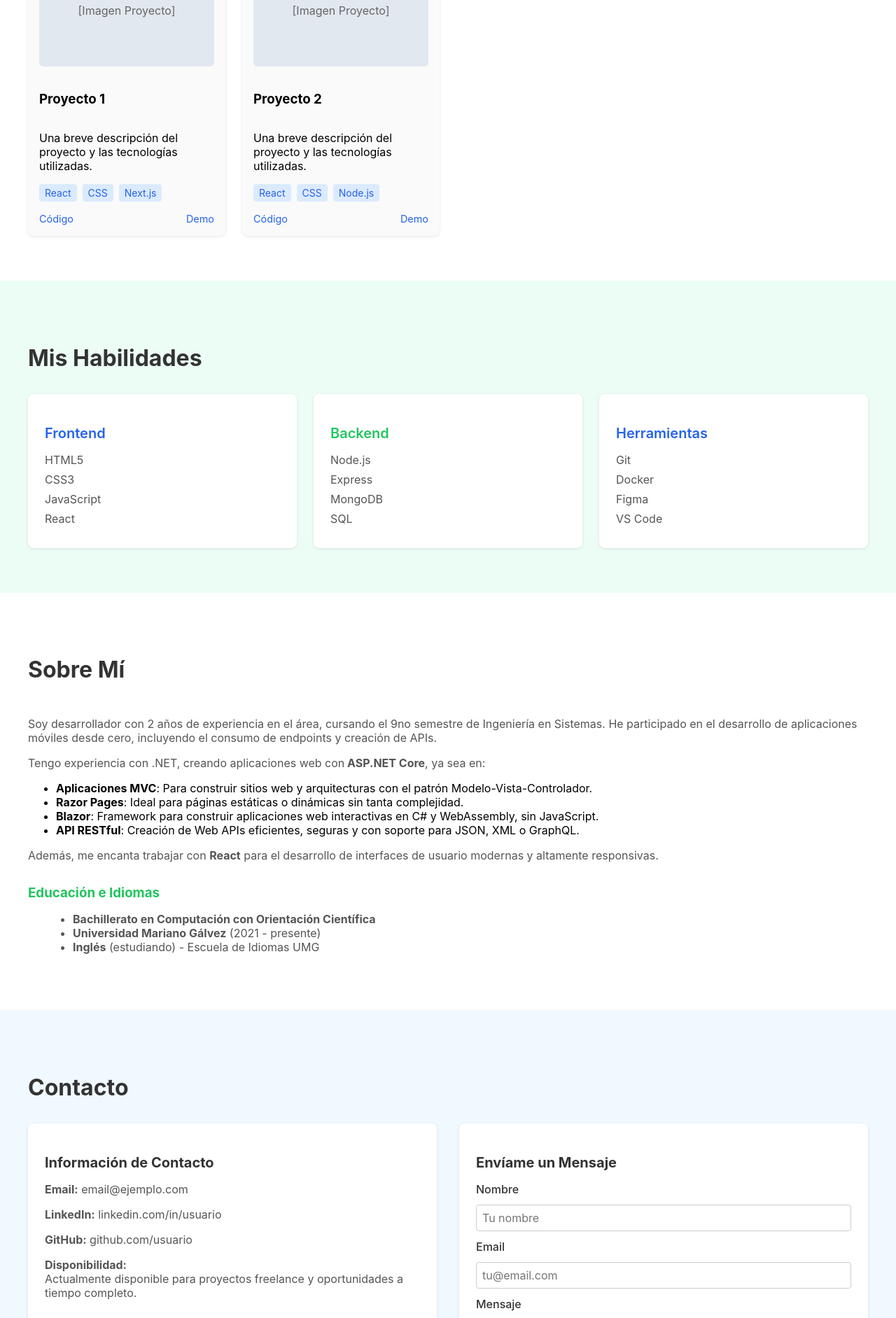
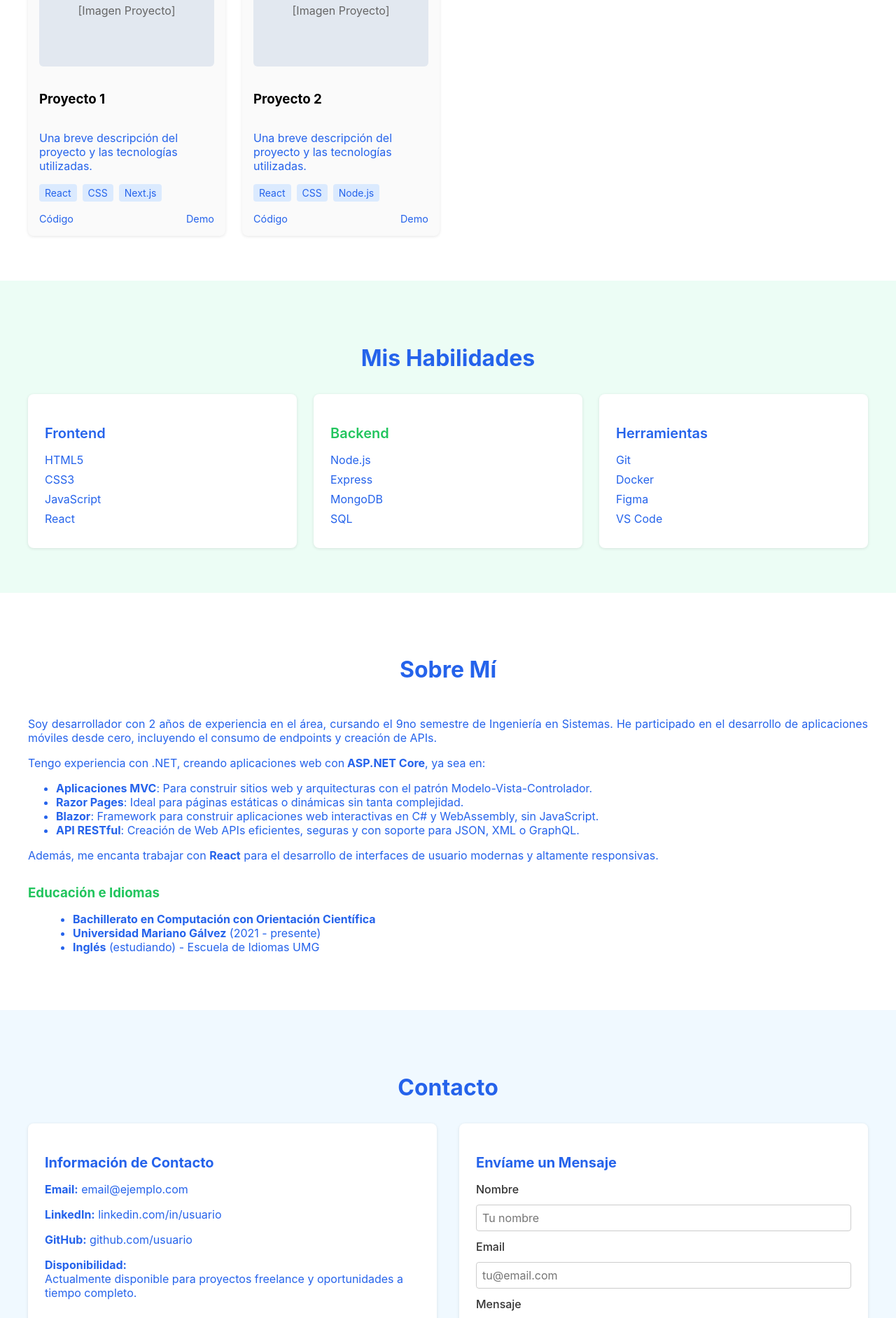
Before and after one commit to DanielValenz21/Portafolio2502, a React (Create React App) app: page / in a window 1280 px wide. Shown: the part 880-2763 px from the top of the page at 70% size. Built offline with nearby package versions, Linux system fonts and the light colour scheme.

Commit message:
se hicieron mejoras a la vista

```diff
--- a/src/App.css
+++ b/src/App.css
@@ -28,7 +28,7 @@
 }
 
 .navbar__links a {
-  color: #555;
+  color: #2563eb;
   text-decoration: none;
   font-weight: 500;
 }
@@ -63,7 +63,7 @@
 .hero__title {
   font-size: 2.5rem;
   font-weight: bold;
-  color: #333;
+  color: #2563eb;
 }
 
 .hero__title--highlight {
@@ -72,7 +72,7 @@
 
 .hero__subtitle {
   font-size: 1.125rem;
-  color: #555;
+  color: #2563eb;
   margin: 1rem 0 1.5rem 0;
 }
 
@@ -165,8 +165,9 @@
 .section-title {
   font-size: 2rem;
   font-weight: bold;
-  color: #333;
+  color: #2563eb; /* actualizado a azul */
   margin-bottom: 2rem;
+  text-align: center;
 }
 
 .projects__grid {
@@ -225,6 +226,10 @@
   text-decoration: underline;
 }
 
+/* Agregar regla para descripciones en Mis Proyectos */
+.project-card p {
+  color: #2563eb;
+}
 
 /* --- Skills --- */
 .skills {
@@ -278,7 +283,7 @@
 
 .skills__box li {
   margin-bottom: 0.5rem;
-  color: #555;
+  color: #2563eb;
 }
 /* --- AboutMe --- */
 .about {
@@ -295,8 +300,9 @@
 .section-title {
   font-size: 2rem;
   font-weight: bold;
-  color: #333; /* O el color que prefieras */
+  color: #2563eb; /* actualizado a azul */
   margin-bottom: 2rem;
+  text-align: center;
 }
 
 /* Eliminamos la parte de .about__image, ya no se usa */
@@ -314,7 +320,7 @@
 }
 
 .about__text p {
-  color: #555;
+  color: #2563eb;
   margin-bottom: 1rem;
 }
 
@@ -330,7 +336,7 @@
 
 .about__education-list ul {
   list-style: disc;
-  color: #555;
+  color: #2563eb;
 }
 
 /* --- Contact --- */
@@ -365,11 +371,11 @@
 .contact__info h3, .contact__form h3 {
   font-size: 1.25rem;
   margin-bottom: 1rem;
-  color: #333;
+  color: #2563eb;
 }
 
 .contact__info p {
-  color: #555;
+  color: #2563eb;
   margin-bottom: 0.75rem;
 }
 
--- a/src/components/AboutMe.jsx
+++ b/src/components/AboutMe.jsx
@@ -8,7 +8,7 @@ export default function AboutMe() {
 
         <div className="about__content">
           {/* Elimina la sección de imagen, para no dejar ese hueco */}
-          <div className="about__text">
+          <div className="about__text" style={{textAlign: 'justify'}}>
             <p>
               Soy desarrollador con 2 años de experiencia en el área, cursando el 9no semestre
               de Ingeniería en Sistemas. He participado en el desarrollo de aplicaciones móviles
@@ -19,10 +19,18 @@ export default function AboutMe() {
               <strong> ASP.NET Core</strong>, ya sea en:
             </p>
             <ul>
-              <li><strong>Aplicaciones MVC</strong>: Para construir sitios web y arquitecturas con el patrón Modelo-Vista-Controlador.</li>
-              <li><strong>Razor Pages</strong>: Ideal para páginas estáticas o dinámicas sin tanta complejidad.</li>
-              <li><strong>Blazor</strong>: Framework para construir aplicaciones web interactivas en C# y WebAssembly, sin JavaScript.</li>
-              <li><strong>API RESTful</strong>: Creación de Web APIs eficientes, seguras y con soporte para JSON, XML o GraphQL.</li>
+              <li style={{color: '#2563eb'}}>
+                <strong>Aplicaciones MVC</strong>: Para construir sitios web y arquitecturas con el patrón Modelo-Vista-Controlador.
+              </li>
+              <li style={{color: '#2563eb'}}>
+                <strong>Razor Pages</strong>: Ideal para páginas estáticas o dinámicas sin tanta complejidad.
+              </li>
+              <li style={{color: '#2563eb'}}>
+                <strong>Blazor</strong>: Framework para construir aplicaciones web interactivas en C# y WebAssembly, sin JavaScript.
+              </li>
+              <li style={{color: '#2563eb'}}>
+                <strong>API RESTful</strong>: Creación de Web APIs eficientes, seguras y con soporte para JSON, XML o GraphQL.
+              </li>
             </ul>
             <p>
               Además, me encanta trabajar con <strong>React</strong> para el desarrollo de interfaces de usuario modernas y
--- a/src/components/Footer.jsx
+++ b/src/components/Footer.jsx
@@ -1,4 +1,5 @@
 import React from 'react';
+import { FaGithub, FaLinkedinIn, FaEnvelope } from 'react-icons/fa';
 
 export default function Footer() {
   return (
@@ -6,9 +7,23 @@ export default function Footer() {
       <div className="footer__container">
         <p>© 2025 Todos los derechos reservados</p>
         <div className="footer__links">
-          <a href="https://github.com/usuario" target="_blank" rel="noreferrer">GitHub</a>
-          <a href="https://linkedin.com/in/usuario" target="_blank" rel="noreferrer">LinkedIn</a>
-          <a href="mailto:email@ejemplo.com">Email</a>
+          <a
+            href="https://github.com/DanielValenz21?tab=repositories"
+            target="_blank"
+            rel="noreferrer"
+          >
+            <FaGithub style={{ color: '#fff' }} />
+          </a>
+          <a
+            href="https://www.linkedin.com/in/daniel-valenzuela-barrios-03ba2023b/"
+            target="_blank"
+            rel="noreferrer"
+          >
+            <FaLinkedinIn style={{ color: '#fff' }} />
+          </a>
+          <a href="mailto:hetzondaniel1@gmail.com">
+            <FaEnvelope style={{ color: '#fff' }} />
+          </a>
         </div>
       </div>
     </footer>
```
